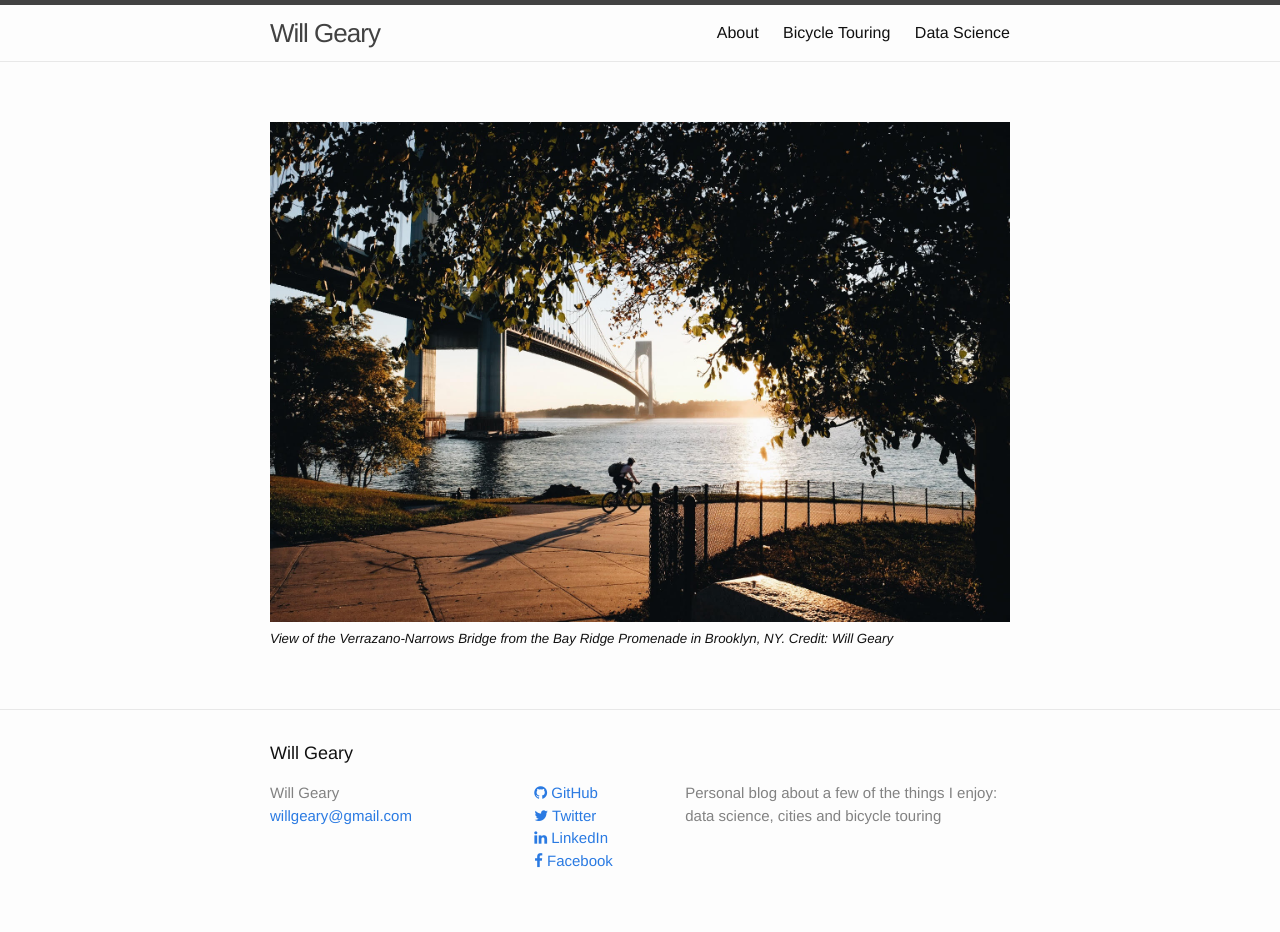
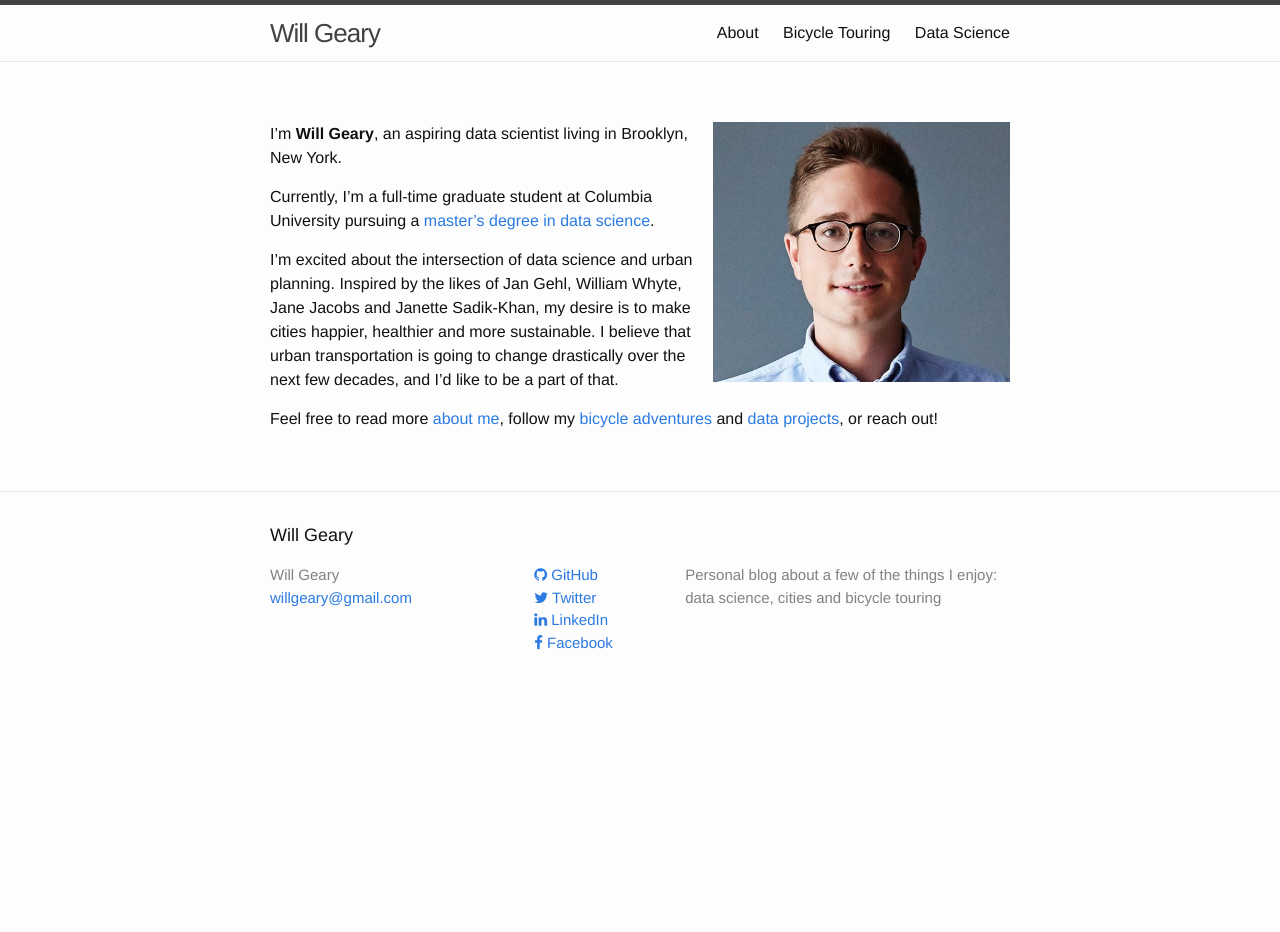
Before and after one commit to willgeary/willgeary.github.io, a Jekyll site: the page built from index.md, in a window 1280 px wide. Built offline with Jekyll 4.4.1, drawn with Linux system fonts in a browser that asks for light colours; nearby versions of some CDN libraries; after the commit the page ends 900 px from its top, so only the background shows below that.

Commit message:
Save my work

```diff
--- a/index.md
+++ b/index.md
@@ -2,8 +2,15 @@
 layout: page
 ---
 
-<img style="height: 500px; float: center; padding: 0px; background: #aaa; margin-left: 0px;"
-    src="/assets/verrazano.jpg"
-    title="VerrazanoBridge"
-    alt="VerrazanoBridge"/>
-<sub>*View of the Verrazano-Narrows Bridge from the Bay Ridge Promenade in Brooklyn, NY. Credit: Will Geary*</sub>
+<img style="height: 260px; float: right; padding: 0px; background: #aaa; margin-left: 20px;"
+    src="/assets/headshot.jpg"
+    title="Will Geary"
+    alt="Will Geary"/>
+
+I'm **Will Geary**, an aspiring data scientist living in Brooklyn, New York.
+
+Currently, I'm a full-time graduate student at Columbia University pursuing a [master's degree in data science](http://datascience.columbia.edu/master-of-science-in-data-science).
+
+I'm excited about the intersection of data science and urban planning. Inspired by the likes of Jan Gehl, William Whyte, Jane Jacobs and Janette Sadik-Khan, my desire is to make cities happier, healthier and more sustainable. I believe that urban transportation is going to change drastically over the next few decades, and I'd like to be a part of that.
+
+Feel free to read more [about me](about), follow my [bicycle adventures](/bikes) and [data projects](data), or reach out!
```
Also changed, not shown: assets/headshot.jpg (added).
